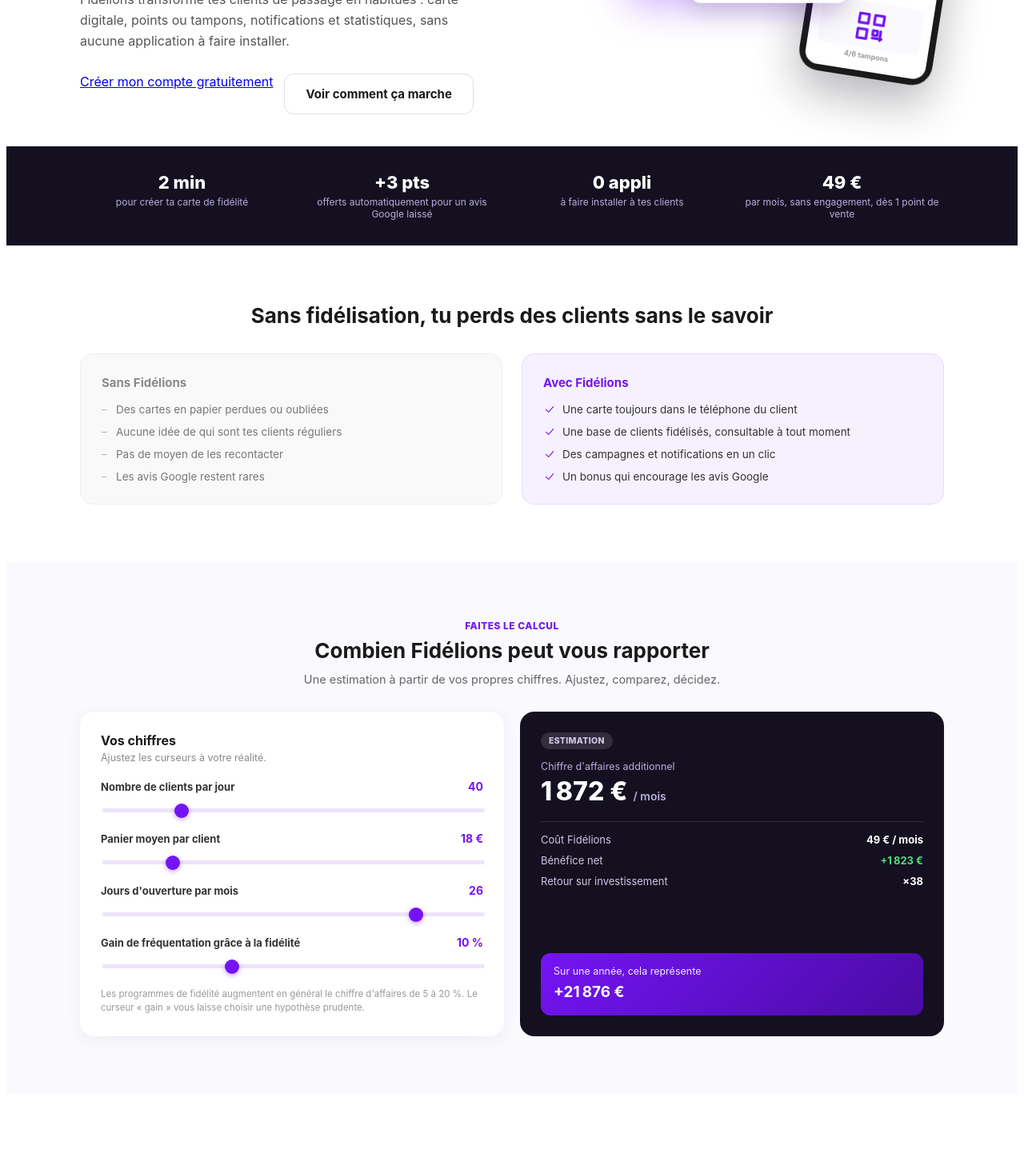
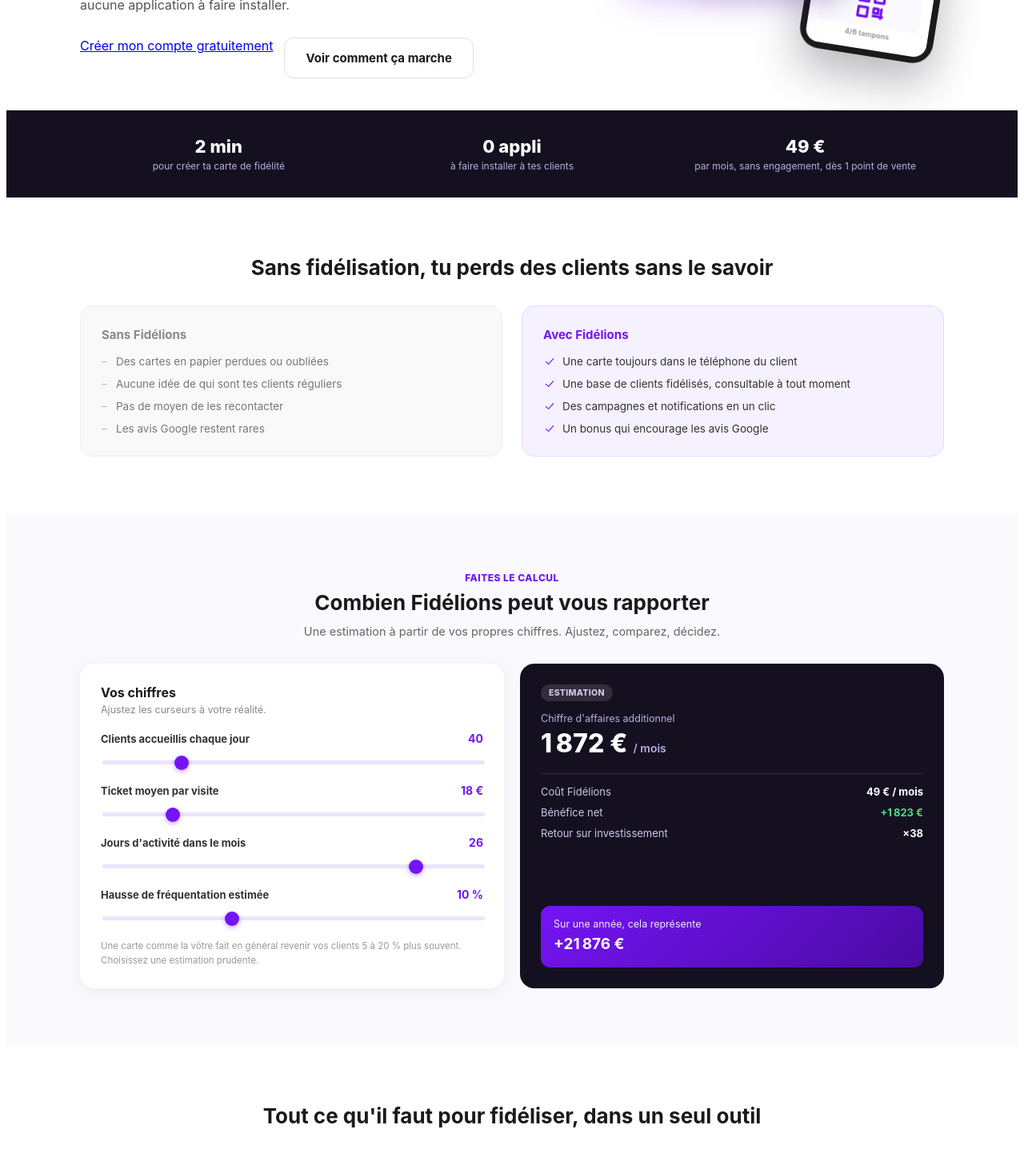
Before and after one commit to ahmadadamezzine-lab/fidelions-app, a Next.js app: page / in a window 1280 px wide. Shown: the part 1404-2846 px from the top of the page at 80% size. Built offline with nearby package versions, Linux system fonts and the light colour scheme.

Commit message:
Add files via upload

```diff
--- a/pages/index.js
+++ b/pages/index.js
@@ -82,9 +82,12 @@
   { n: "3", title: "Partage ton lien", desc: "QR code ou lien direct : tes clients ajoutent leur carte et reviennent, automatiquement." },
 ];
 
+// 3 faits, pas plus : le 4e ("+3 pts pour un avis Google") a été retiré —
+// ce nombre de points est réglable par chaque commerçant (onglet
+// Notifications/Campagnes), donc ce n'était plus toujours vrai. Pas de
+// remplacement pour garder exactement 3 idées, comme demandé.
 const PRODUCT_FACTS = [
   { value: "2 min", label: "pour créer ta carte de fidélité" },
-  { value: "+3 pts", label: "offerts automatiquement pour un avis Google laissé" },
   { value: "0 appli", label: "à faire installer à tes clients" },
   { value: "49 €", label: "par mois, sans engagement, dès 1 point de vente" },
 ];
@@ -145,7 +148,7 @@
           <div className="hero-text">
             <span className="eyebrow">Fidélisation client</span>
             <h1>
-              Le système de fidélisation clé en main pour les commerces qui veulent que leurs clients reviennent
+              Le système de fidélisation clé en main pour faire revenir tous vos clients
             </h1>
             <p className="hero-sub">
               Fidélions transforme tes clients de passage en habitués : carte digitale, points ou tampons,
@@ -258,7 +261,7 @@
 
               <div className="calc-slider-row">
                 <div className="calc-slider-label">
-                  <span>Nombre de clients par jour</span>
+                  <span>Clients accueillis chaque jour</span>
                   <strong>{clientsParJour}</strong>
                 </div>
                 <input
@@ -272,7 +275,7 @@
 
               <div className="calc-slider-row">
                 <div className="calc-slider-label">
-                  <span>Panier moyen par client</span>
+                  <span>Ticket moyen par visite</span>
                   <strong>{panierMoyen} €</strong>
                 </div>
                 <input
@@ -286,7 +289,7 @@
 
               <div className="calc-slider-row">
                 <div className="calc-slider-label">
-                  <span>Jours d'ouverture par mois</span>
+                  <span>Jours d'activité dans le mois</span>
                   <strong>{joursOuverture}</strong>
                 </div>
                 <input
@@ -300,7 +303,7 @@
 
               <div className="calc-slider-row">
                 <div className="calc-slider-label">
-                  <span>Gain de fréquentation grâce à la fidélité</span>
+                  <span>Hausse de fréquentation estimée</span>
                   <strong>{gainPct} %</strong>
                 </div>
                 <input
@@ -313,8 +316,8 @@
               </div>
 
               <p className="calc-hint">
-                Les programmes de fidélité augmentent en général le chiffre d'affaires de 5 à 20 %. Le
-                curseur « gain » vous laisse choisir une hypothèse prudente.
+                Une carte comme la vôtre fait en général revenir vos clients 5 à 20 % plus souvent.
+                Choisissez une estimation prudente.
               </p>
             </div>
 
@@ -872,7 +875,7 @@
   }
   .facts-grid {
     display: grid;
-    grid-template-columns: repeat(4, 1fr);
+    grid-template-columns: repeat(3, 1fr);
     gap: 20px;
     text-align: center;
   }
@@ -1471,7 +1474,7 @@
     .hero-inner { flex-direction: column; }
     .hero h1 { font-size: 28px; }
     .hero-visual { margin-top: 32px; min-height: 260px; }
-    .facts-grid { grid-template-columns: repeat(2, 1fr); }
+    .facts-grid { grid-template-columns: repeat(3, 1fr); gap: 12px; }
     .compare-grid { grid-template-columns: 1fr; }
     .features-grid { grid-template-columns: repeat(2, 1fr); }
     .steps-grid { grid-template-columns: 1fr; }
@@ -1484,7 +1487,20 @@
     .features-grid { grid-template-columns: 1fr; }
     .pricing-grid { grid-template-columns: 1fr; }
     .facts-grid { grid-template-columns: 1fr; }
-    .mock-phone { width: 220px; }
-    .mock-phone-back { width: 140px; right: 4px; }
+    /* Sur téléphone, le hero-visual devient trop étroit pour poser les deux
+       "3D phones" côte à côte sans qu'ils se chevauchent et deviennent
+       illisibles (voir capture Adam) — on garde seulement la carte du
+       dessus, bien centrée, sans le décalage prévu pour laisser la place à
+       la deuxième derrière. */
+    .mock-phone-back { display: none; }
+    .mock-phone {
+      width: 240px;
+      transform: none;
+      animation: floatMobile 4s ease-in-out infinite;
+    }
+  }
+  @keyframes floatMobile {
+    0%, 100% { transform: translateY(0); }
+    50% { transform: translateY(-10px); }
   }
 `;
```
Also changed, not shown: pages/commercant.js.
